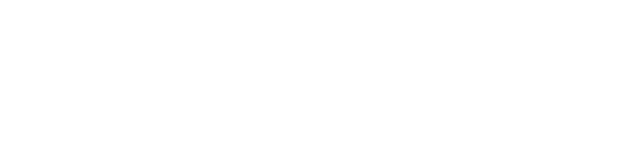
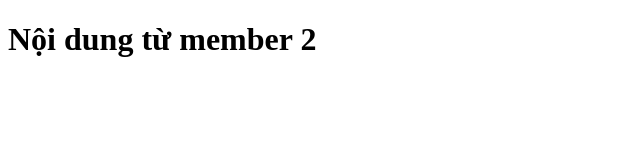
Before and after one commit to Trinh1124/demo-gitflow2, a plain HTML site: page index.html in a window 1280 px wide. Shown: the whole page, without its empty margins (0-640 px from the left). Drawn offline with Linux system fonts and the light colour scheme.

Commit message:
feat: update member_2

```diff
--- a/index.html
+++ b/index.html
@@ -8,7 +8,7 @@
 </head>
 
 <body>
-
+    <h1>Nội dung từ member 2</h1>
 </body>
 
 </html>
```
